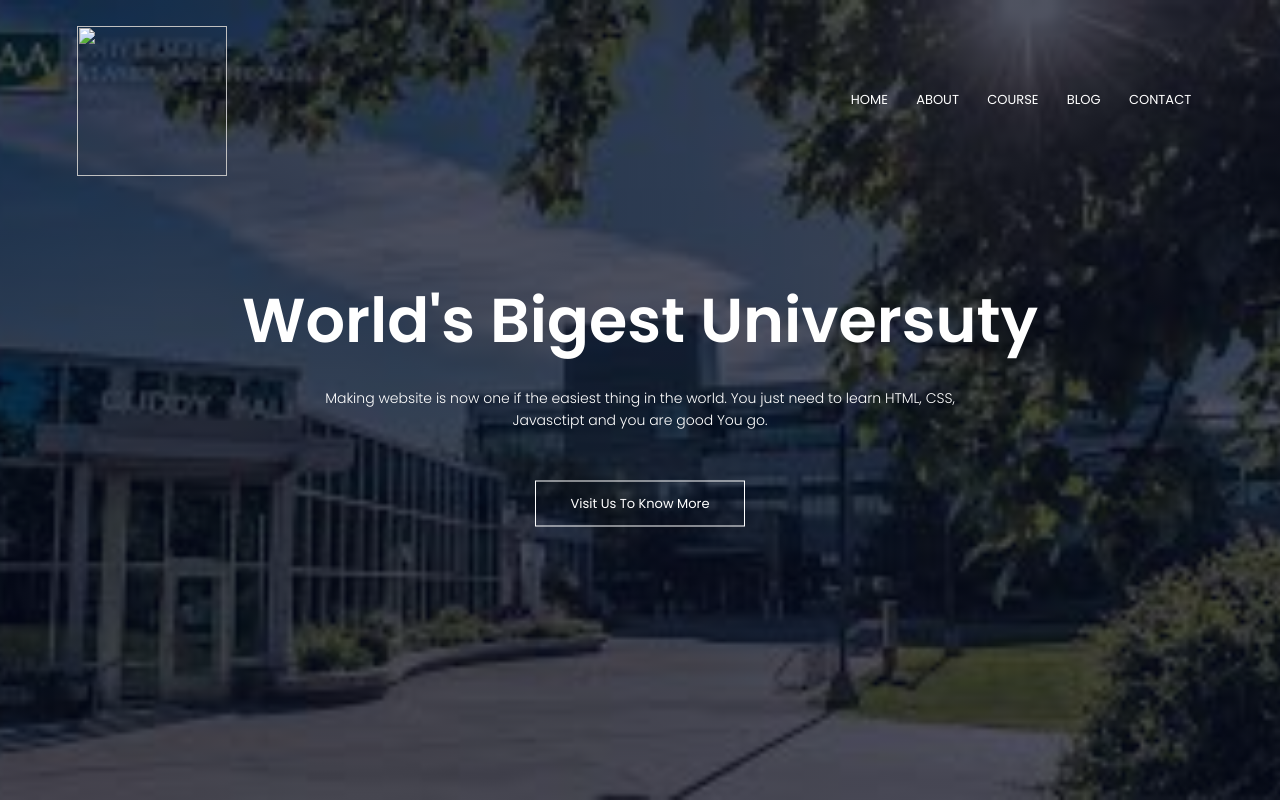
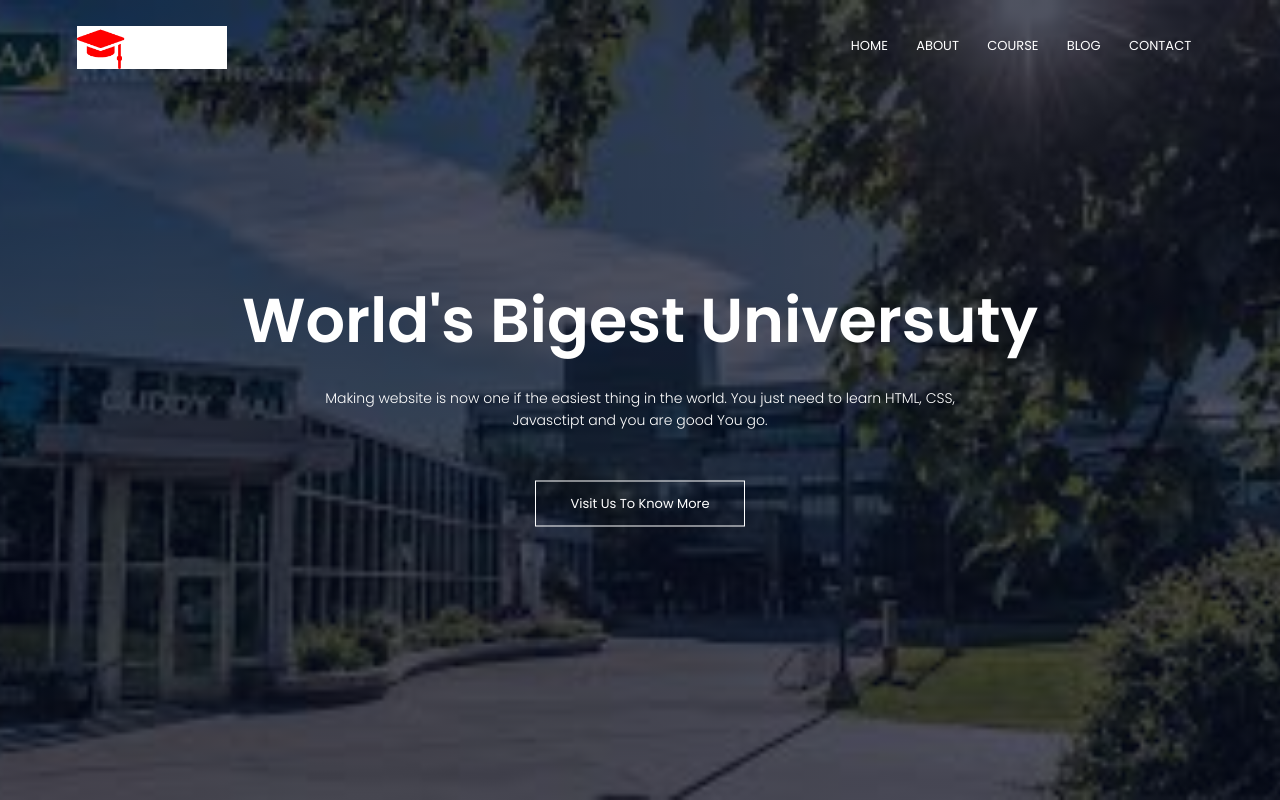
Before and after one commit to ekalook/ekolook.github.io, a plain HTML site: page index.html in a window 1280 px wide. Shown: the top 800 px of the page. Drawn offline with Linux system fonts and the light colour scheme; files whose address does not match are found by name.

Commit message:
Update index.html

```diff
--- a/index.html
+++ b/index.html
@@ -13,7 +13,7 @@
     <body>
         <section class="header">
             <nav>
-                <a href="index.html"><img src="logo.png"></a>
+                <a href="index.html"><img src="New folder/logo.png"></a>
                 <div class="nav-links" id="navLinks">
                     <i class="fa fa-times" onclick="hideMenu()"></i>
                     <ul>
```
